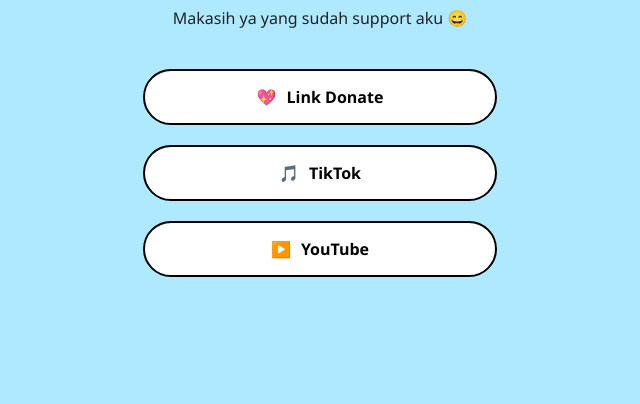
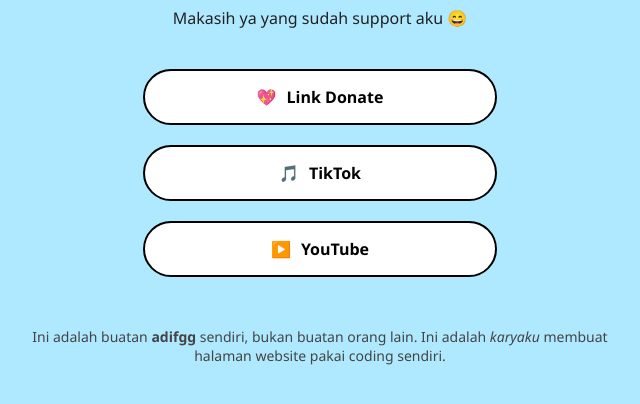
Before and after one commit to adifgg/Adifgg.github.io, a plain HTML site: page index.html in a window 1280 px wide. Shown: the part 92-496 px from the top of the page, without its empty margins (320-960 px from the left). Drawn offline with Linux system fonts and the light colour scheme.

Commit message:
Add files via upload

```diff
--- a/index.html
+++ b/index.html
@@ -117,5 +117,9 @@
     <span class="icon">▶️</span> YouTube
   </a>
 
+  <p style="margin-top: 40px; font-size: 14px; color: #444; text-align: center; max-width: 600px;">
+    Ini adalah buatan <strong>adifgg</strong> sendiri, bukan buatan orang lain. Ini adalah <em>karyaku</em> membuat halaman website pakai coding sendiri.
+  </p>
+
 </body>
 </html>
```
